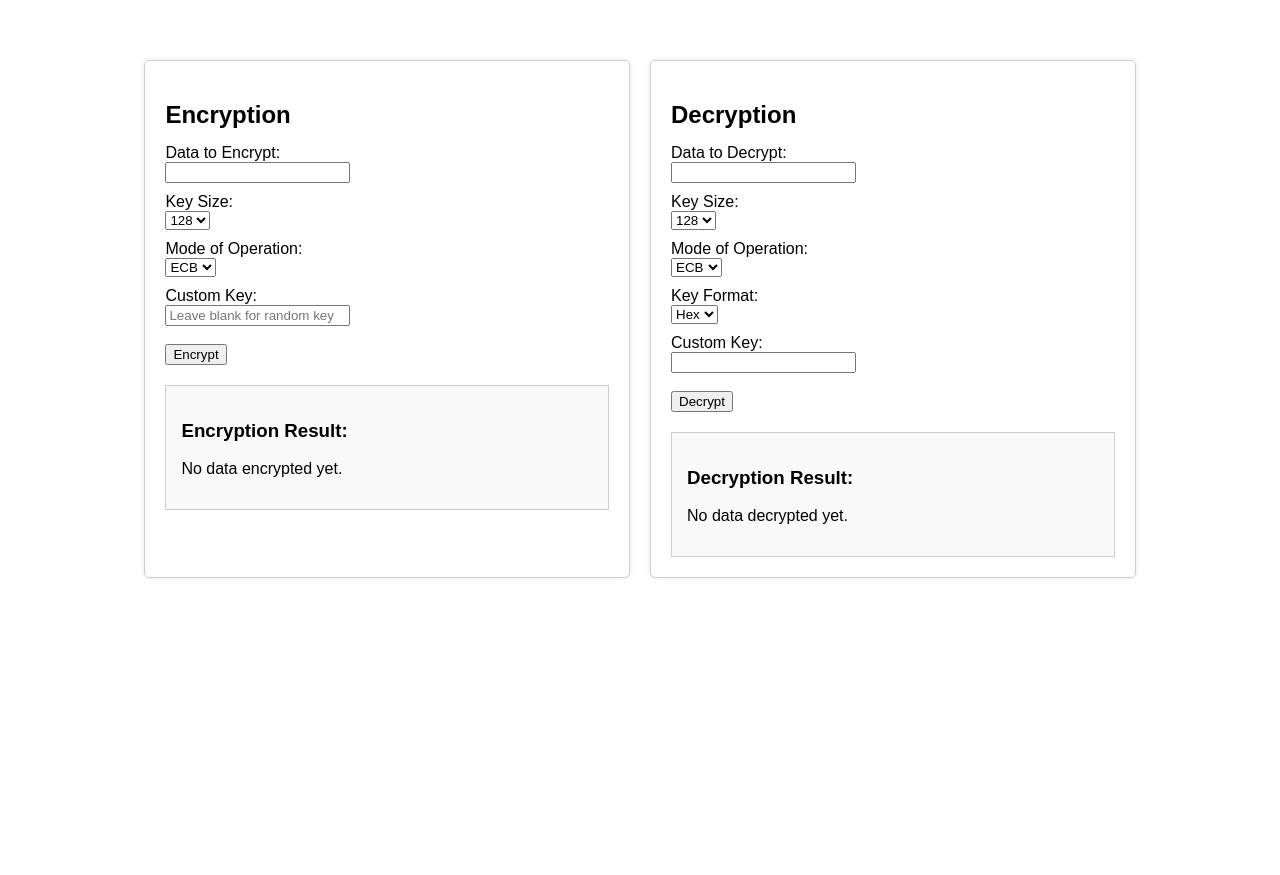
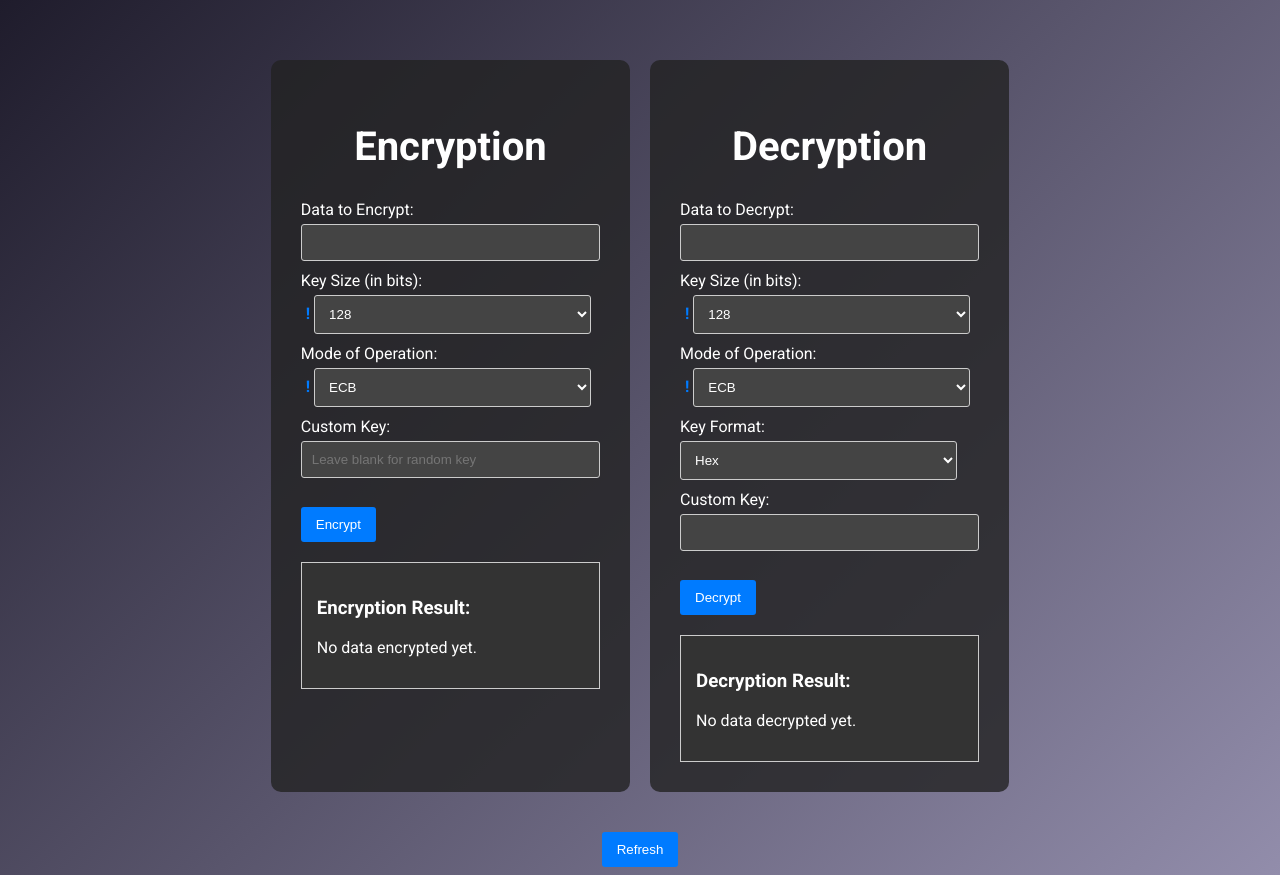
Before and after one commit to nieroglyph/Advanced-Encryption-Standard-AES-Tool, a Django app: page / in a window 1280 px wide. Before the commit the page ends 578 px from the top, so only its background shows below. Run offline with Django 5.2, Linux system fonts and the light colour scheme.

Commit message:
Add styles and additional animations

```diff
--- a/encryption/templates/encrypt_decrypt.html
+++ b/encryption/templates/encrypt_decrypt.html
@@ -3,43 +3,106 @@
 <head>
     <meta charset="UTF-8">
     <title>Encrypt and Decrypt Data</title>
+    <link href="https://fonts.googleapis.com/css2?family=Roboto:wght@400;700&display=swap" rel="stylesheet">
     <style>
         body {
-            font-family: Arial, sans-serif;
+            font-family: 'Roboto', sans-serif;
             display: flex;
-            justify-content: center;
-            align-items: flex-start;
+            flex-direction: column;
+            align-items: center;
             margin-top: 50px;
+            background: linear-gradient(135deg, #1f1c2c, #928DAB);
+            color: #fff;
         }
         .container {
             display: flex;
             justify-content: space-between;
-            width: 80%;
+            width: 60%;
         }
         .form-container {
             width: 45%;
-            border: 1px solid #ccc;
-            border-radius: 5px;
-            padding: 20px;
-            box-shadow: 0px 0px 5px rgba(0,0,0,0.1);
+            padding: 30px;
+            background-color: rgba(34, 34, 34, 0.8);
+            border-radius: 10px;
+            transition: transform 0.3s;
             margin: 10px;
+        }
+        .form-container:hover {
+            transform: scale(1.02);
         }
         .hidden {
             display: none;
         }
         .form-title {
-            font-weight: bold;
-            margin-bottom: 15px;
+            text-align: center;
+            font-size: 2.5em;
+            margin-bottom: 30px;
         }
         label {
             display: block;
             margin-top: 10px;
+            color: #fff;
+        }
+        .help-icon {
+            color: #007bff;
+            cursor: pointer;
+            margin-left: 5px;
+            font-weight: bold;
+            position: relative;
+        }
+        .help-icon:hover::after {
+            content: attr(title);
+            position: absolute;
+            background-color: #333;
+            color: #fff;
+            padding: 5px;
+            border-radius: 5px;
+            top: 20px;
+            left: 0;
+            white-space: nowrap;
+            z-index: 10;
         }
         .result-box {
             border: 1px solid #ccc;
             padding: 15px;
             margin-top: 20px;
-            background-color: #f9f9f9;
+            background-color: #333;
+            color: #fff;
+        }
+        input[type="text"], select {
+            width: calc(100% - 22px);
+            padding: 10px;
+            margin-top: 5px;
+            border: 1px solid #ccc;
+            border-radius: 3px;
+            background-color: #444;
+            color: #fff;
+        }
+        input[type="submit"], .refresh-button {
+            background-color: #007bff;
+            color: #fff;
+            padding: 10px 15px;
+            border: none;
+            border-radius: 3px;
+            cursor: pointer;
+            margin-top: 10px;
+            transition: background-color 0.3s, transform 0.2s;
+        }
+        input[type="submit"]:hover, .refresh-button:hover {
+            background-color: #0056b3;
+            transform: translateY(-2px);
+        }
+        .refresh-button {
+            margin-top: 30px;
+        }
+        @media (max-width: 768px) {
+            .container {
+                flex-direction: column;
+                width: 90%;
+            }
+            .form-container {
+                width: 100%;
+            }
         }
     </style>
     <script>
@@ -109,6 +172,9 @@
             };
         });
 
+        function refreshPage() {
+            window.location.reload();
+        }
     </script>
 </head>
 <body>
@@ -122,7 +188,8 @@
                 <label for="data_encrypt">Data to Encrypt:</label>
                 <input type="text" id="data_encrypt" name="data" required><br>
 
-                <label for="key_size_encrypt">Key Size:</label>
+                <label for="key_size_encrypt">Key Size (in bits):</label>
+                <span class="help-icon" title="Choose the size of the key used for encryption. 128, 192, or 256 bits are standard sizes.">!</span>
                 <select id="key_size_encrypt" name="key_size" required>
                     <option value="128">128</option>
                     <option value="192">192</option>
@@ -130,6 +197,7 @@
                 </select><br>
 
                 <label for="mode_encrypt">Mode of Operation:</label>
+                <span class="help-icon" title="Select the mode of operation. ECB is the simplest, but CBC, CFB, and OFB offer better security.">!</span>
                 <select id="mode_encrypt" name="mode">
                     <option value="ECB">ECB</option>
                     <option value="CBC">CBC</option>
@@ -173,7 +241,8 @@
                 <label for="encrypted_data_decrypt">Data to Decrypt:</label>
                 <input type="text" id="encrypted_data_decrypt" name="encrypted_data" required><br>
 
-                <label for="key_size_decrypt">Key Size:</label>
+                <label for="key_size_decrypt">Key Size (in bits):</label>
+                <span class="help-icon" title="Choose the size of the key used for decryption. Must match the encryption key size.">!</span>
                 <select id="key_size_decrypt" name="key_size" required>
                     <option value="128">128</option>
                     <option value="192">192</option>
@@ -181,6 +250,7 @@
                 </select><br>
 
                 <label for="mode_decrypt">Mode of Operation:</label>
+                <span class="help-icon" title="Select the mode of operation used during encryption. Must match the encryption mode.">!</span>
                 <select id="mode_decrypt" name="mode">
                     <option value="ECB">ECB</option>
                     <option value="CBC">CBC</option>
@@ -223,7 +293,7 @@
                 {% endif %}
             </div>
         </div>
-
     </div>
+    <button class="refresh-button" onclick="refreshPage()">Refresh</button>
 </body>
 </html>
```
